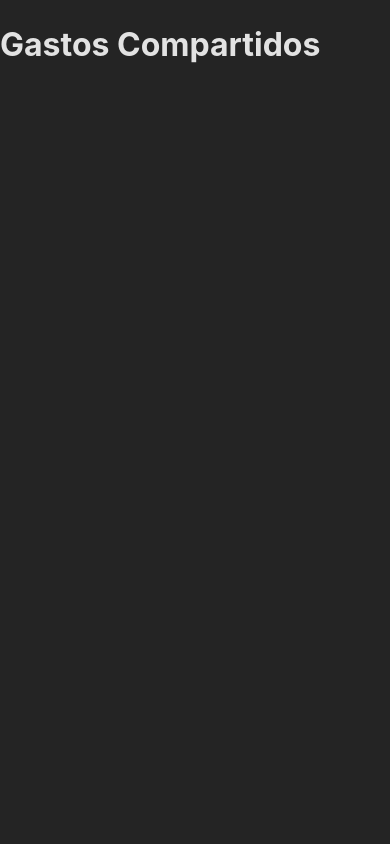
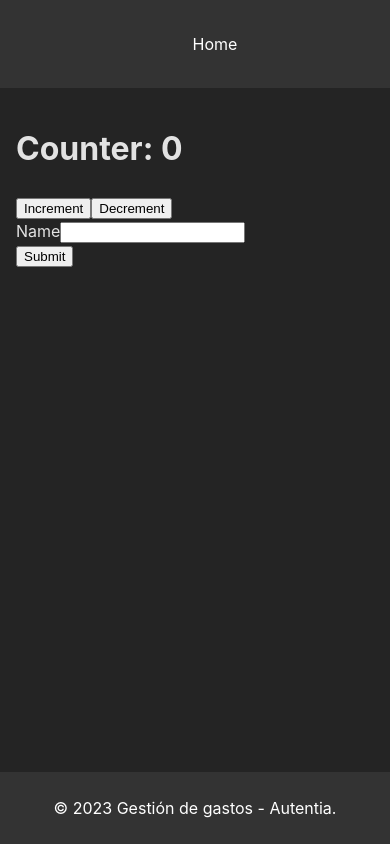
Before and after one commit to acalvom/gastos-compartidos-autentia, a React (Vite) app: page / in a window 390 px wide. Built offline with nearby package versions, Linux system fonts and the light colour scheme.

Commit message:
build: add basic layout & test

```diff
--- /dev/null
+++ b/src/App.css
@@ -0,0 +1,72 @@
+.app-container {
+  display: flex;
+  flex-direction: column;
+  min-height: 100vh;
+}
+
+.app-header {
+  background-color: #333;
+  color: white;
+  padding: 1rem;
+}
+
+.navbar {
+  display: flex;
+  justify-content: space-between;
+  align-items: center;
+}
+
+.navbar ul {
+  list-style: none;
+  display: flex;
+}
+
+.navbar li {
+  margin-right: 1rem;
+  color: white;
+}
+
+.app-main {
+  flex: 1;
+  padding: 2rem;
+}
+
+.app-footer {
+  background-color: #333;
+  color: white;
+  text-align: center;
+  padding: 1rem;
+}
+
+/* Responsive Styles */
+@media only screen and (max-width: 768px) {
+  /* Tablet styles */
+  .app-header {
+    padding: 0.5rem;
+  }
+
+  .navbar {
+    flex-direction: column;
+    align-items: flex-start;
+  }
+
+  .navbar li {
+    margin: 0.5rem 0;
+  }
+
+  .app-main {
+    padding: 1rem;
+  }
+
+  .app-footer {
+    padding: 0.5rem;
+  }
+}
+
+@media only screen and (max-width: 480px) {
+  /* Mobile styles */
+  .navbar {
+    flex-direction: column;
+    align-items: center;
+  }
+}
--- a/src/App.tsx
+++ b/src/App.tsx
@@ -1,5 +1,46 @@
+import { useState } from 'react'
+import './App.css'
 export const App = () => {
-  return <h1>Gastos Compartidos</h1>
+  const [counter, setCounter] = useState(0)
+  const [name, setName] = useState('')
+
+  const handleSubmit = (e: React.FormEvent<HTMLFormElement>) => {
+    e.preventDefault()
+    console.log('Form submitted', name)
+  }
+  return (
+    <div className="app-container">
+      <header className="app-header">
+        <nav className="navbar">
+          <ul>
+            <li>Home</li>
+          </ul>
+        </nav>
+      </header>
+
+      <main className="app-main">
+        <h1 data-testid="count">Counter: {counter}</h1>
+        <button data-testid="add" onClick={() => setCounter(counter + 1)}>Increment</button>
+        <button data-testid="remove" onClick={() => setCounter(counter - 1)}>Decrement</button>
+
+        <form data-testid="form" onSubmit={handleSubmit}>
+          <div>
+            <label htmlFor="name">Name</label>
+            <input
+              type="text"
+              id="name"
+              onChange={(e) => setName(e.target.value)}
+            />
+          </div>
+          <button>Submit</button>
+        </form>
+      </main>
+
+      <footer className="app-footer">
+        <p>&copy; 2023 Gestión de gastos - Autentia.</p>
+      </footer>
+    </div>
+  )
 }
 
 export default App
```
Also changed, not shown: 1 other file (tests, documents, lock files or other folders).
